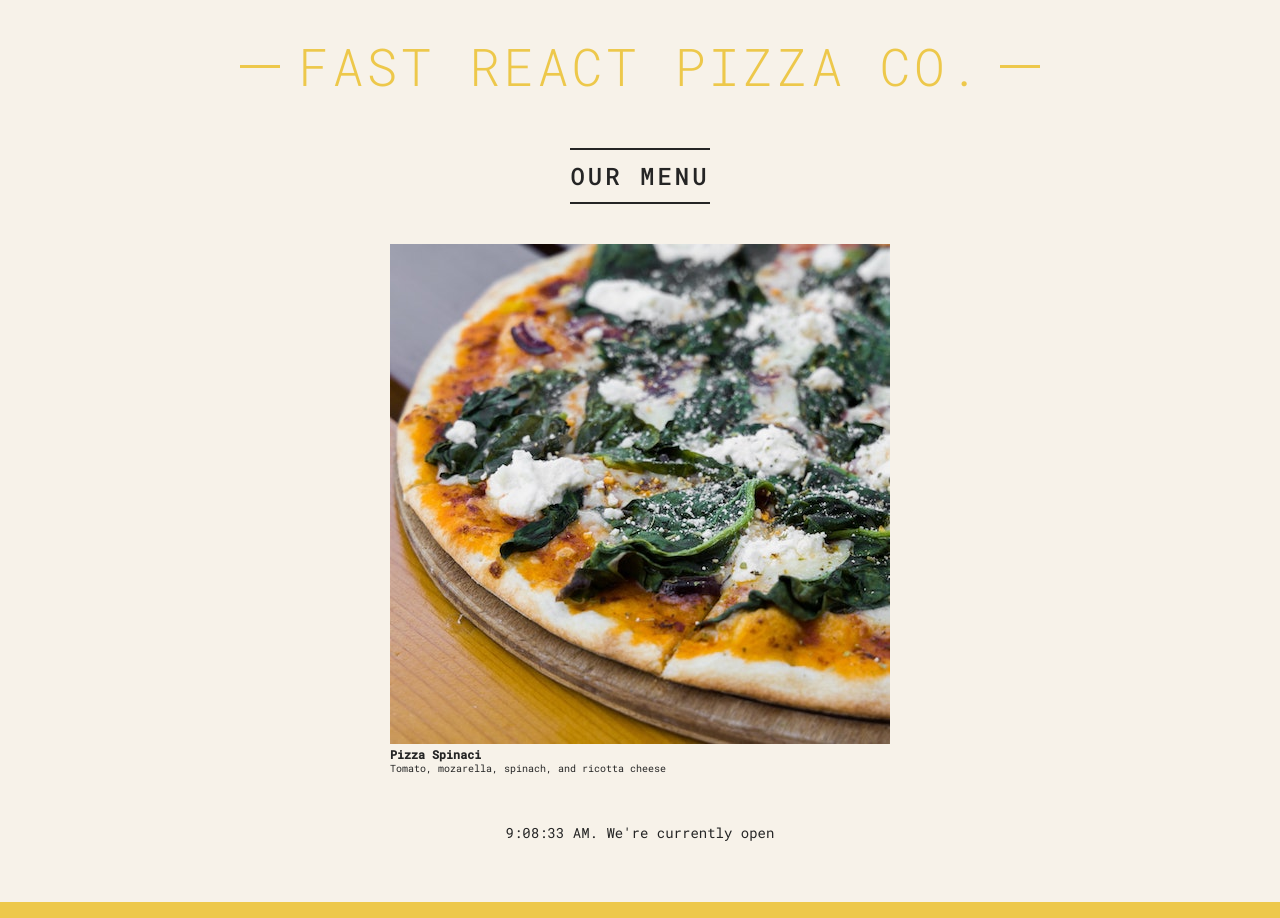
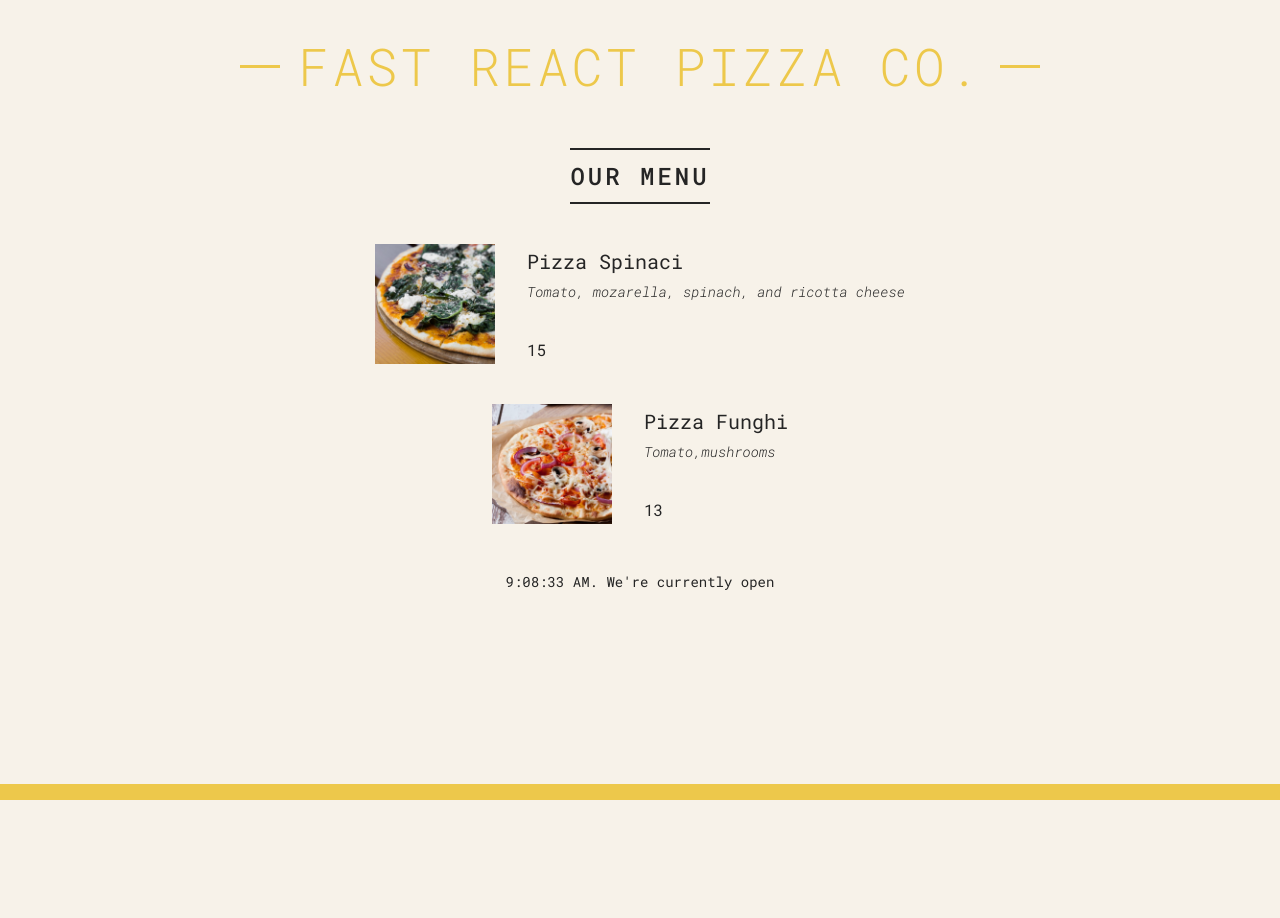
Before and after one commit to PhilipCrasco/PizzaReact, a React (Create React App) app: page / in a window 1280 px wide. After the commit the page ends 800 px from the top, so only its background shows below. Built offline with nearby package versions, Linux system fonts and the light colour scheme.

Commit message:
Passing and Receiving Props

```diff
--- a/src/index.js
+++ b/src/index.js
@@ -72,8 +72,36 @@
     <div>
       <main className="menu">
         <h2>Our Menu</h2>
-        <Pizza />
+        <Pizza
+          name="Pizza Spinaci"
+          ingredients="Tomato, mozarella, spinach, and ricotta cheese"
+          price={12}
+          photoName="pizzas/spinaci.jpg"
+          alt="Pizza Spinaci"
+        />
+
+        <Pizza
+          name="Pizza Funghi"
+          ingredients="Tomato,mushrooms"
+          price={10}
+          photoName="pizzas/funghi.jpg"
+          alt="Pizza Spinaci"
+        />
       </main>
+    </div>
+  );
+}
+
+function Pizza(props) {
+  console.log(props);
+  return (
+    <div className="pizza">
+      <img src={props.photoName} alt={props.name} />
+      <div>
+        <h3>{props.name}</h3>
+        <p>{props.ingredients}</p>
+        <span>{props.price + 3}</span>
+      </div>
     </div>
   );
 }
@@ -95,16 +123,6 @@
   );
 }
 
-function Pizza() {
-  return (
-    <div>
-      <img src="pizzas/spinaci.jpg" alt="Pizza Spinaci" />
-      <h3>Pizza Spinaci</h3>
-      <p>Tomato, mozarella, spinach, and ricotta cheese</p>
-    </div>
-  );
-}
-
 const root = ReactDOM.createRoot(document.getElementById("root"));
 root.render(
   <React.StrictMode>
```
